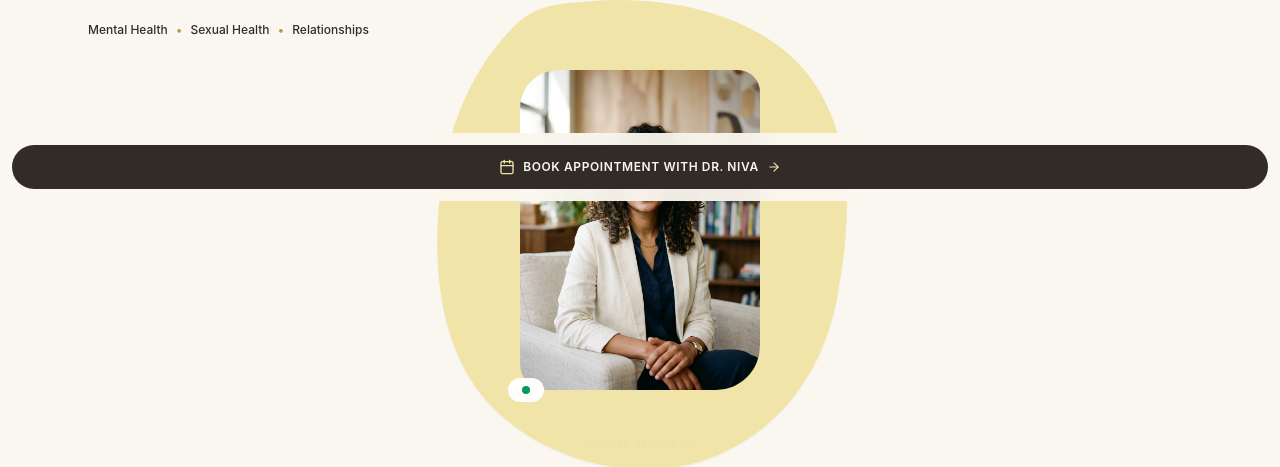
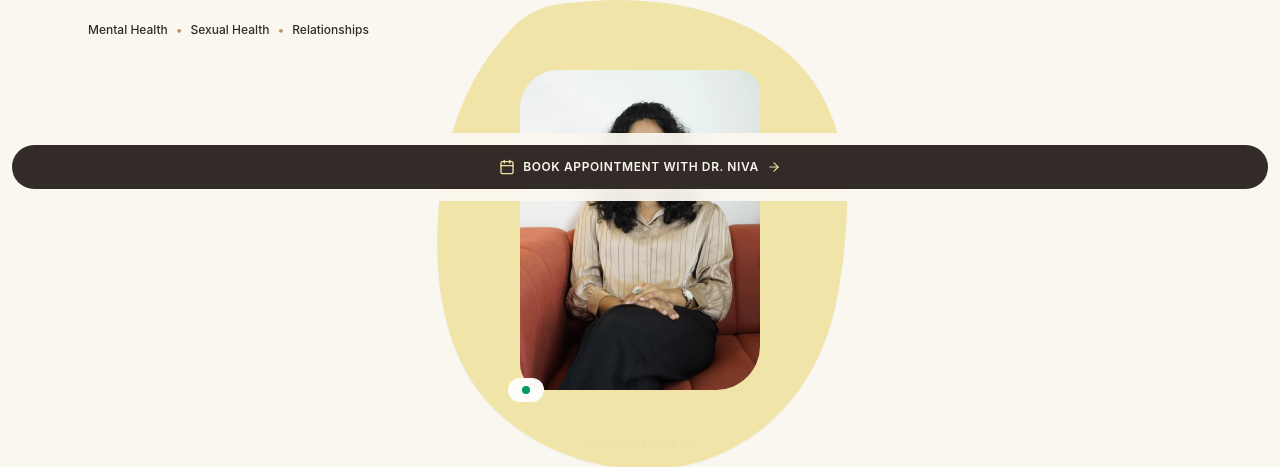
Before and after one commit to Jackjack80085/niva, a React (Vite) app: page / in a window 1280 px wide. Shown: the part 599-1066 px from the top of the page. Built offline with nearby package versions, Linux system fonts and the light colour scheme; no server answers.

Commit message:
Use the new portrait in the homepage hero

```diff
--- a/src/components/patient/HeroSection.tsx
+++ b/src/components/patient/HeroSection.tsx
@@ -11,7 +11,8 @@ import {
   useReducedMotion
 } from 'framer-motion';
 import { editorialEase } from '../../utils/motionVariants';
-import drNivaPortrait from '../../assets/images/hero_dr_niva_1790926646890.jpg';
+import drNivaPortrait from '../../assets/images/dr-niva-hero.webp';
+import drNivaPortraitSmall from '../../assets/images/dr-niva-hero-small.webp';
 
 export const HeroSection: React.FC = () => {
   const { openBooking } = useApp();
@@ -266,9 +267,11 @@ export const HeroSection: React.FC = () => {
               >
                 <img
                   src={drNivaPortrait}
+                  srcSet={`${drNivaPortraitSmall} 480w, ${drNivaPortrait} 960w`}
+                  sizes="(min-width: 768px) 448px, (min-width: 640px) 384px, 240px"
                   alt={`Portrait of ${DOCTOR_INFO.name}`}
                   referrerPolicy="no-referrer"
-                  className="w-full h-auto aspect-[3/4] object-cover object-top filter contrast-[1.02] brightness-[1.01]"
+                  className="w-full h-auto aspect-[3/4] object-cover object-bottom"
                 />
               </div>
 
```
Also changed, not shown: src/assets/images/dr-niva-hero-small.webp (added), src/assets/images/dr-niva-hero.webp (added).
